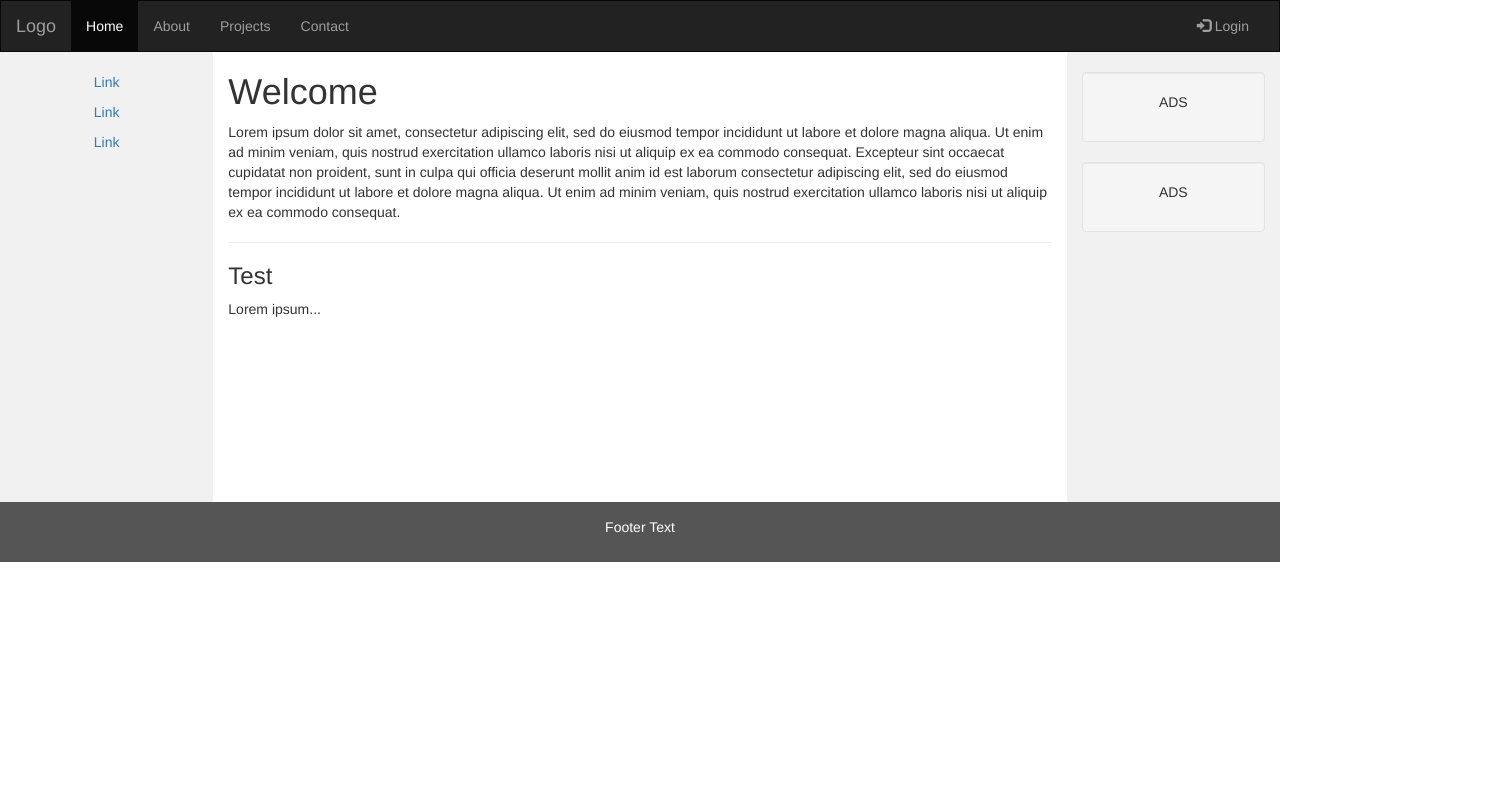
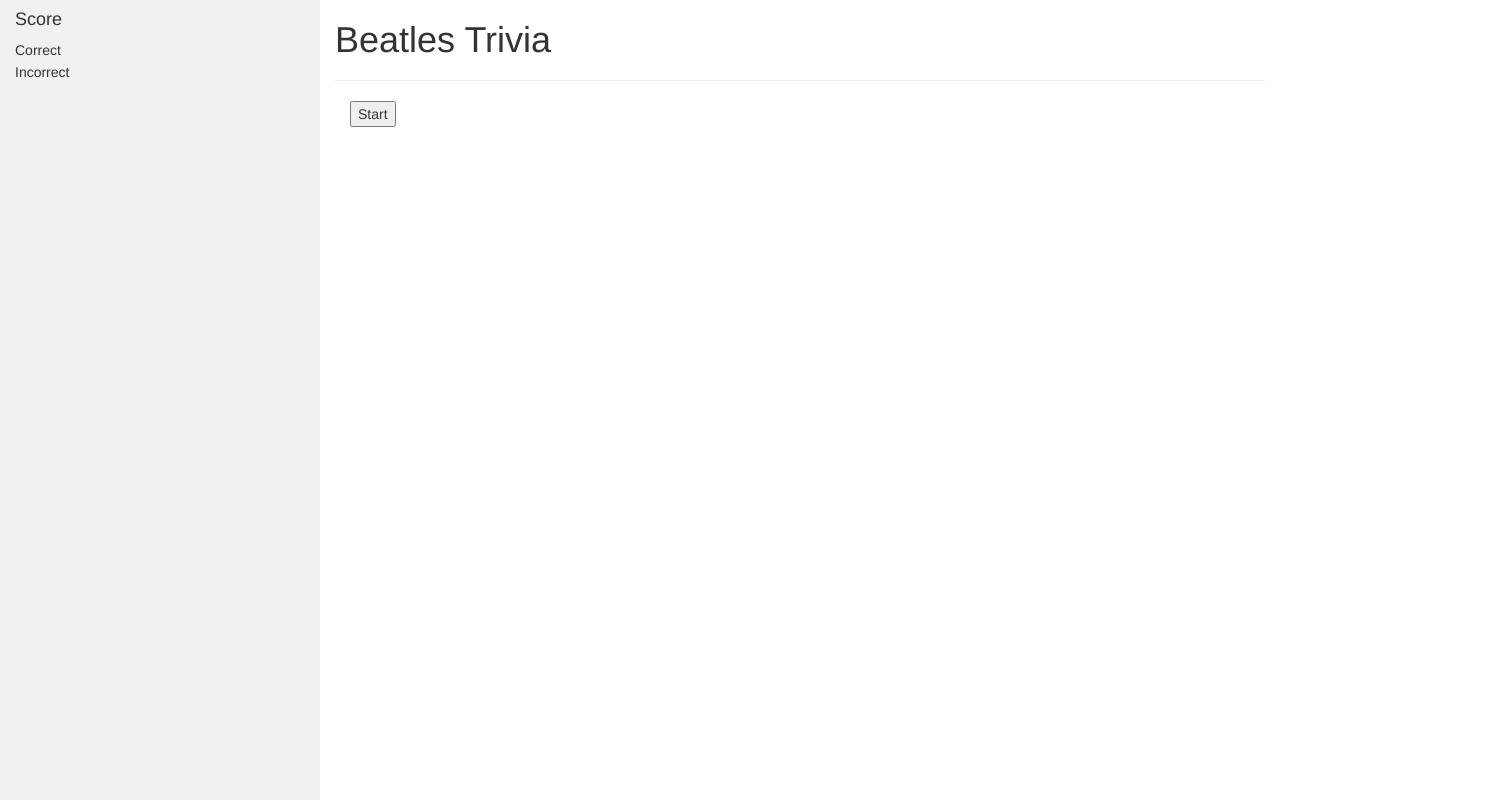
Before and after one commit to mahramus/TriviaGame, a plain HTML site: page index.html in a window 1280 px wide. Shown: the top 800 px of the page, 1505 px wide, since content can reach past the window. Drawn offline with nearby package versions, Linux system fonts and the light colour scheme.

Commit message:
logic and template build out

```diff
--- a/assets/javascript/app.js
+++ b/assets/javascript/app.js
@@ -14,8 +14,6 @@ $(document).ready(function () {
         },
         count: function () {
             countdownTimer.time--;
-            console.log(countdownTimer.time);
-            //				$('.timer').html(countdownTimer.time);
             if (countdownTimer.time >= 0) {
                 $('.timer').html('<h3>' + countdownTimer.time + ' seconds remaining</h3>');
             }
@@ -39,7 +37,7 @@ $(document).ready(function () {
     var correct = 0;
     var wrong = 0;
     var q1 = {
-        question : 'Who was the host for Kitchen Kabaret?',
+        question : 'What was the first track to only feature one Beatle?',
         possibleAnswers : ['A. Fud Wrapper',
                      'B. Cookie Ann Milk',
                      'C. Bonnie Appetit',
@@ -179,22 +177,22 @@ $(document).ready(function () {
           $("#buttonC").text('');
           $("#buttonD").text('');
           loadQuestion();
-      })
-  }
+      });
+
 
     // Show score??
 
-  function showScore() {
-	$('.question').empty();
-	$('.question').append("<h2><p>" + correct + " correct</p></h2>");
-	$('.question').append("<h2><p>" + wrong + " incorrect</p></h2>");
-	countdownTimer.stop();
-    $('.timer').empty();
-
+//   function showScore() {
+// 	$('.question').empty();
+// 	$('.question').append("<h2><p>" + correct + " correct</p></h2>");
+// 	$('.question').append("<h2><p>" + wrong + " incorrect</p></h2>");
+// 	countdownTimer.stop();
+//     $('.timer').empty();
+//   }
 
     // Gameplay functionality
 
-    setup();
+function setup() {
 $('.answerchoice').on('click', function() {
  console.log($(this));
  if(this.id == 'buttonA') {
@@ -239,4 +237,7 @@ if ((answerChosen == 'D') && (questionArray[index].flags[3] == true)) {
  	$(".answerchoice").hide();
  	showScore();
  }
-});
+}
+)};
+
+ });
--- a/index.html
+++ b/index.html
@@ -1,107 +1,77 @@
 <!DOCTYPE html>
 <html lang="en">
-
 <head>
-    <meta charset="UTF-8">
-    <meta name="viewport" content="width=device-width, initial-scale=1.0">
-    <meta http-equiv="X-UA-Compatible" content="ie=edge">
-
-    <!-- Mine
-    <script src="https://code.jquery.com/jquery.js"></script>
-    <script type="text/javascript" src="https://cdnjs.cloudflare.com/ajax/libs/jquery/3.2.1/jquery.min.js"></script>
-
-    <link rel="stylesheet" href="https://maxcdn.bootstrapcdn.com/bootstrap/4.0.0/css/bootstrap.min.css" integrity="sha384-Gn5384xqQ1aoWXA+058RXPxPg6fy4IWvTNh0E263XmFcJlSAwiGgFAW/dAiS6JXm"
-        crossorigin="anonymous">
-
-    -->
-
-    <!-- Came from the theme -->
-
+  <title>Beatles Trivia</title>
+  <meta charset="utf-8">
+  <meta name="viewport" content="width=device-width, initial-scale=1">
   <link rel="stylesheet" href="https://maxcdn.bootstrapcdn.com/bootstrap/3.3.7/css/bootstrap.min.css">
   <script src="https://ajax.googleapis.com/ajax/libs/jquery/3.3.1/jquery.min.js"></script>
   <script src="https://maxcdn.bootstrapcdn.com/bootstrap/3.3.7/js/bootstrap.min.js"></script>
-    <link rel="stylesheet" type="text/css" href="assets/css/style.css">
-    <!-- <script src="assets/javascript/game.js"></script> -->
-    <title>Document</title>
+  <style>
+    /* Set height of the grid so .sidenav can be 100% (adjust if needed) */
+    .row.content {height: 1500px}
+
+    /* Set gray background color and 100% height */
+    .sidenav {
+      background-color: #f1f1f1;
+      height: 100%;
+    }
+
+    /* Set black background color, white text and some padding */
+    footer {
+      background-color: #555;
+      color: white;
+      padding: 15px;
+    }
+
+    /* On small screens, set height to 'auto' for sidenav and grid */
+    @media screen and (max-width: 767px) {
+      .sidenav {
+        height: auto;
+        padding: 15px;
+      }
+      .row.content {height: auto;}
+    }
+  </style>
 </head>
-
 <body>
 
-    <nav class="navbar navbar-inverse">
 <div class="container-fluid">
-            <div class="navbar-header">
-                <button type="button" class="navbar-toggle" data-toggle="collapse" data-target="#myNavbar">
-                    <span class="icon-bar"></span>
-                    <span class="icon-bar"></span>
-                    <span class="icon-bar"></span>
-                </button>
-                <a class="navbar-brand" href="#">Logo</a>
+  <div class="row content">
+    <div class="col-sm-3 sidenav">
+      <h4>Score</h4>
+      <ul class="nav nav-pills nav-stacked">
+        <li>Correct</li>
+        <li>Incorrect</a></li>
+      </ul><br>
+
     </div>
-            <div class="collapse navbar-collapse" id="myNavbar">
-                <ul class="nav navbar-nav">
-                    <li class="active">
-                        <a href="#">Home</a>
-                    </li>
-                    <li>
-                        <a href="#">About</a>
-                    </li>
-                    <li>
-                        <a href="#">Projects</a>
-                    </li>
-                    <li>
-                        <a href="#">Contact</a>
-                    </li>
-                </ul>
-                <ul class="nav navbar-nav navbar-right">
-                    <li>
-                        <a href="#">
-                            <span class="glyphicon glyphicon-log-in"></span> Login</a>
-                    </li>
-                </ul>
+
+    <div class="col-sm-9">
+      <h1>Beatles Trivia</h1>
+      <hr>
+      <div class="container">
+      <div class="question">
+        <button id="startButton" type="button">Start</button>
       </div>
-        </div>
-    </nav>
+      <div id="buttonA"></div>
+      <div id="buttonB"></div>
+      <div id="buttonC"></div>
+      <div id="buttonD"></div>
 
-    <div class="container-fluid text-center">
-        <div class="row content">
-            <div class="col-sm-2 sidenav">
-                <p>
-                    <a href="#">Link</a>
-                </p>
-                <p>
-                    <a href="#">Link</a>
-                </p>
-                <p>
-                    <a href="#">Link</a>
-                </p>
-            </div>
-            <div class="col-sm-8 text-left">
-                <h1>Welcome</h1>
-                <p>Lorem ipsum dolor sit amet, consectetur adipiscing elit, sed do eiusmod tempor incididunt ut labore et dolore
-                    magna aliqua. Ut enim ad minim veniam, quis nostrud exercitation ullamco laboris nisi ut aliquip ex ea
-                    commodo consequat. Excepteur sint occaecat cupidatat non proident, sunt in culpa qui officia deserunt
-                    mollit anim id est laborum consectetur adipiscing elit, sed do eiusmod tempor incididunt ut labore et
-                    dolore magna aliqua. Ut enim ad minim veniam, quis nostrud exercitation ullamco laboris nisi ut aliquip
-                    ex ea commodo consequat.</p>
-                <hr>
-                <h3>Test</h3>
-                <p>Lorem ipsum...</p>
-            </div>
-            <div class="col-sm-2 sidenav">
-                <div class="well">
-                    <p>ADS</p>
-                </div>
-                <div class="well">
-                    <p>ADS</p>
-                </div>
+
+
+
+
     </div>
   </div>
 </div>
 
-    <footer class="container-fluid text-center">
+<footer class="container-fluid">
   <p>Footer Text</p>
 </footer>
 
+<script src="assets/javascript/app.js"></script>
+
 </body>
-
 </html>
```
Also changed, not shown: 1 other file. Lines whose indentation alone changed are shown as unchanged.
